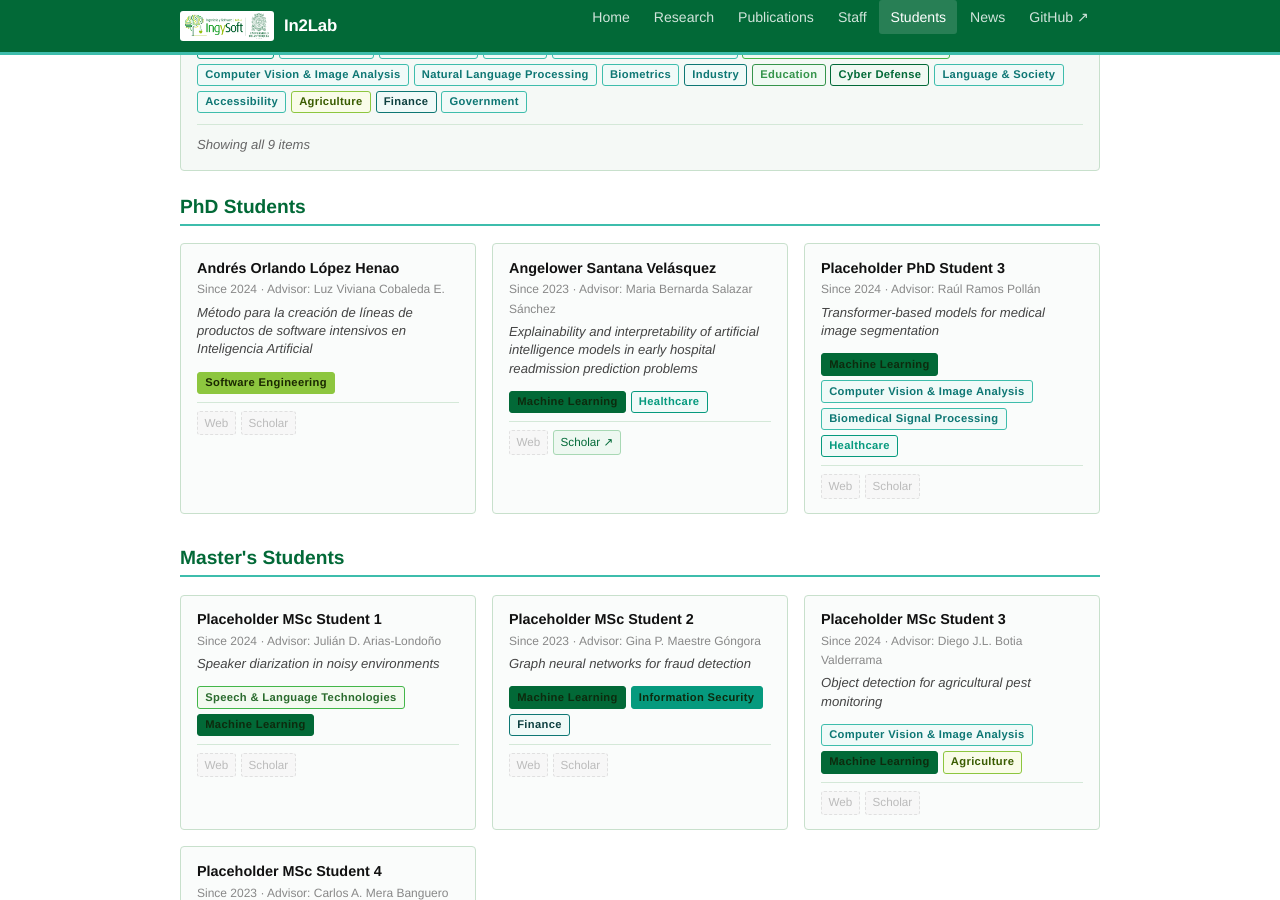
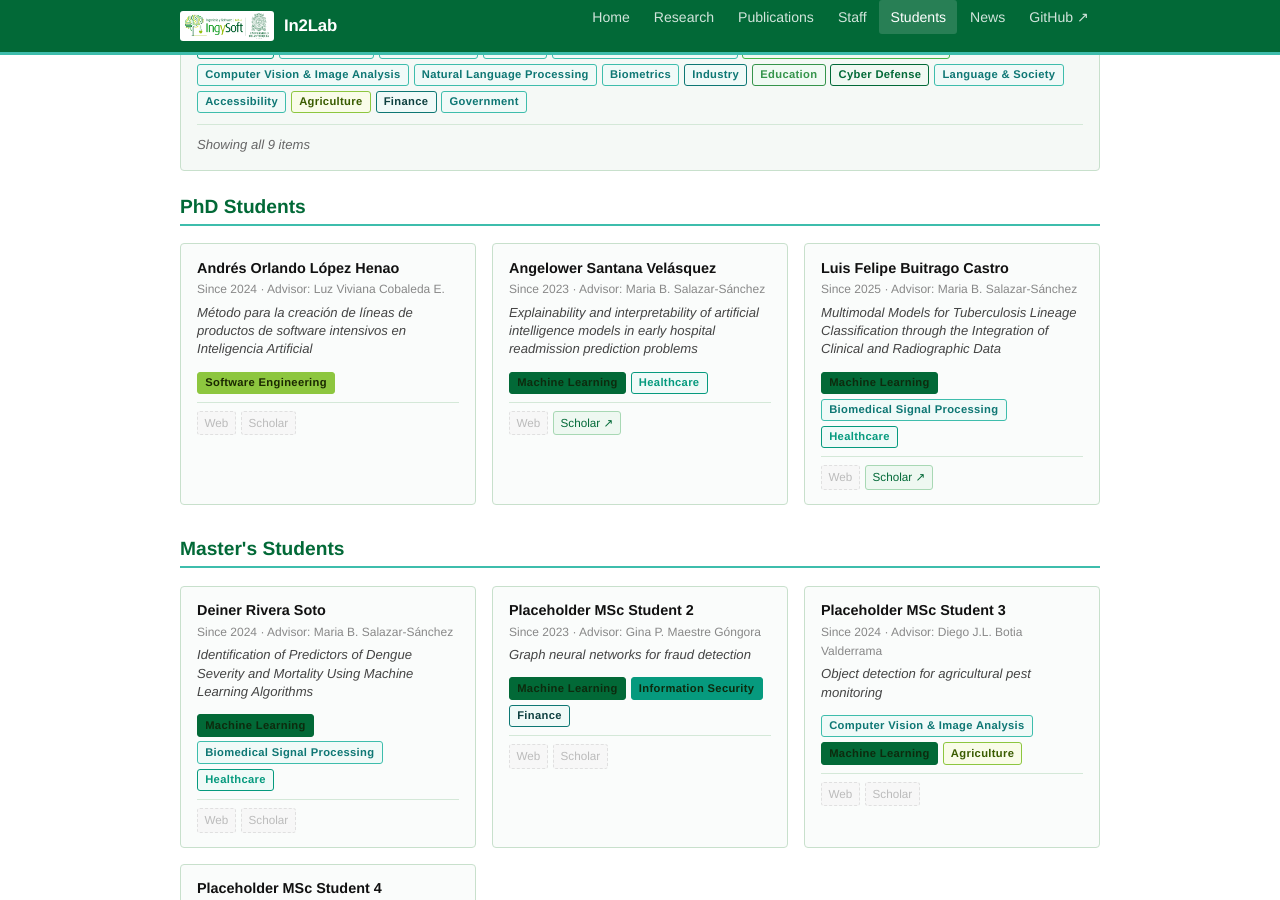
Before and after one commit to IN2LABUDEA/IN2LABUDEA.github.io, a Jekyll site: the page built from students.html, in a window 1280 px wide and 900 px high, scrolled down 316 px. Built offline with Jekyll 4.4.1, drawn with Linux system fonts in a browser that asks for light colours.

Commit message:
Estudiantes Maria Bernarda

```diff
--- a/_data/students.yml
+++ b/_data/students.yml
@@ -32,25 +32,25 @@ current:
     - name:    "Angelower Santana Velásquez"
       started: 2023
       topic:   "Explainability and interpretability of artificial intelligence models in early hospital readmission prediction problems"
-      advisor: "Maria Bernarda Salazar Sánchez"
+      advisor: "Maria B. Salazar-Sánchez"
       tags:    [ml, healthcare]
       web:     null
       scholar: https://scholar.google.com/citations?user=JasmIU4AAAAJ&hl
 
-    - name:    "Placeholder PhD Student 3"
-      started: 2024
-      topic:   "Transformer-based models for medical image segmentation"
-      advisor: "Raúl Ramos Pollán"
-      tags:    [ml, vision, biomedical, healthcare]
+    - name:    "Luis Felipe Buitrago Castro"
+      started: 2025
+      topic:   "Multimodal Models for Tuberculosis Lineage Classification through the Integration of Clinical and Radiographic Data"
+      advisor: "Maria B. Salazar-Sánchez"
+      tags:    [ml, biomedical, healthcare]
       web:     null
-      scholar: null
+      scholar: https://scholar.google.com/citations?user=6iJYsIYAAAAJ&hl=es
 
   masters:
-    - name:    "Placeholder MSc Student 1"
+    - name:    "Deiner Rivera Soto"
       started: 2024
-      topic:   "Speaker diarization in noisy environments"
-      advisor: "Julián D. Arias-Londoño"
-      tags:    [speech, ml]
+      topic:   "Identification of Predictors of Dengue Severity and Mortality Using Machine Learning Algorithms"
+      advisor: "Maria B. Salazar-Sánchez"
+      tags:    [ml, biomedical, healthcare]
       web:     null
       scholar: null
 
```
